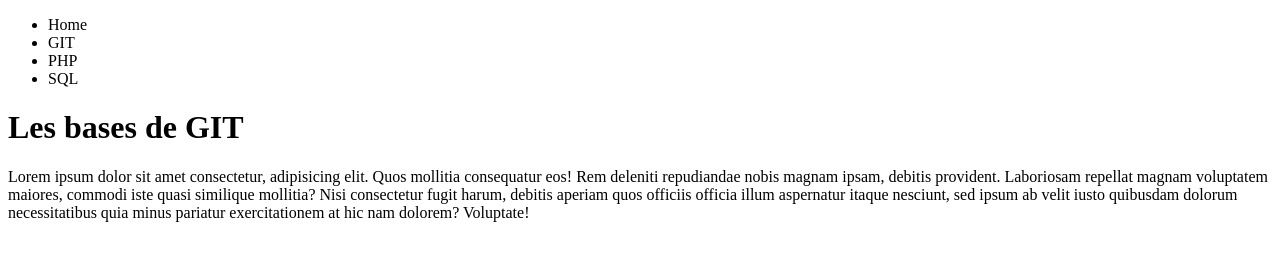
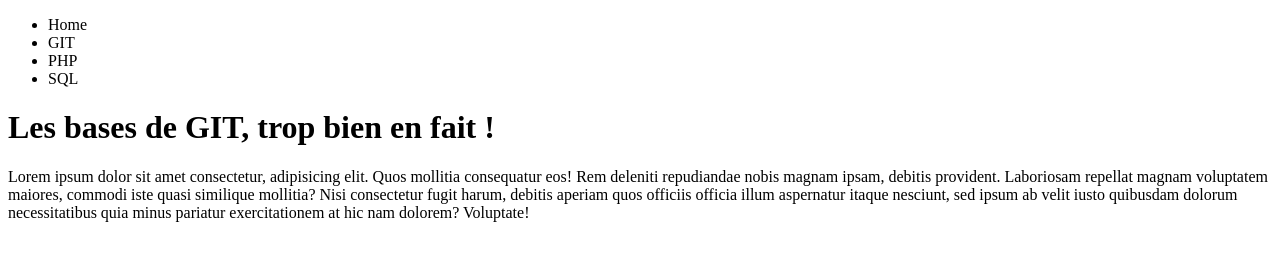
Before and after one commit to jerome37/git_test, a plain HTML site: page index.html in a window 1280 px wide. Drawn offline with Linux system fonts and the light colour scheme.

Commit message:
Modification du h1: un troisième test de modifications

```diff
--- a/index.html
+++ b/index.html
@@ -21,7 +21,7 @@
     </header>
 
     <main>
-        <h1>Les bases de GIT</h1>
+        <h1>Les bases de GIT, trop bien en fait !</h1>
         <p>Lorem ipsum dolor sit amet consectetur, adipisicing elit. Quos mollitia consequatur eos! Rem deleniti repudiandae nobis magnam ipsam, debitis provident. Laboriosam repellat magnam voluptatem maiores, commodi iste quasi similique mollitia?
         Nisi consectetur fugit harum, debitis aperiam quos officiis officia illum aspernatur itaque nesciunt, sed ipsum ab velit iusto quibusdam dolorum necessitatibus quia minus pariatur exercitationem at hic nam dolorem? Voluptate!</p>
     </main>
```
